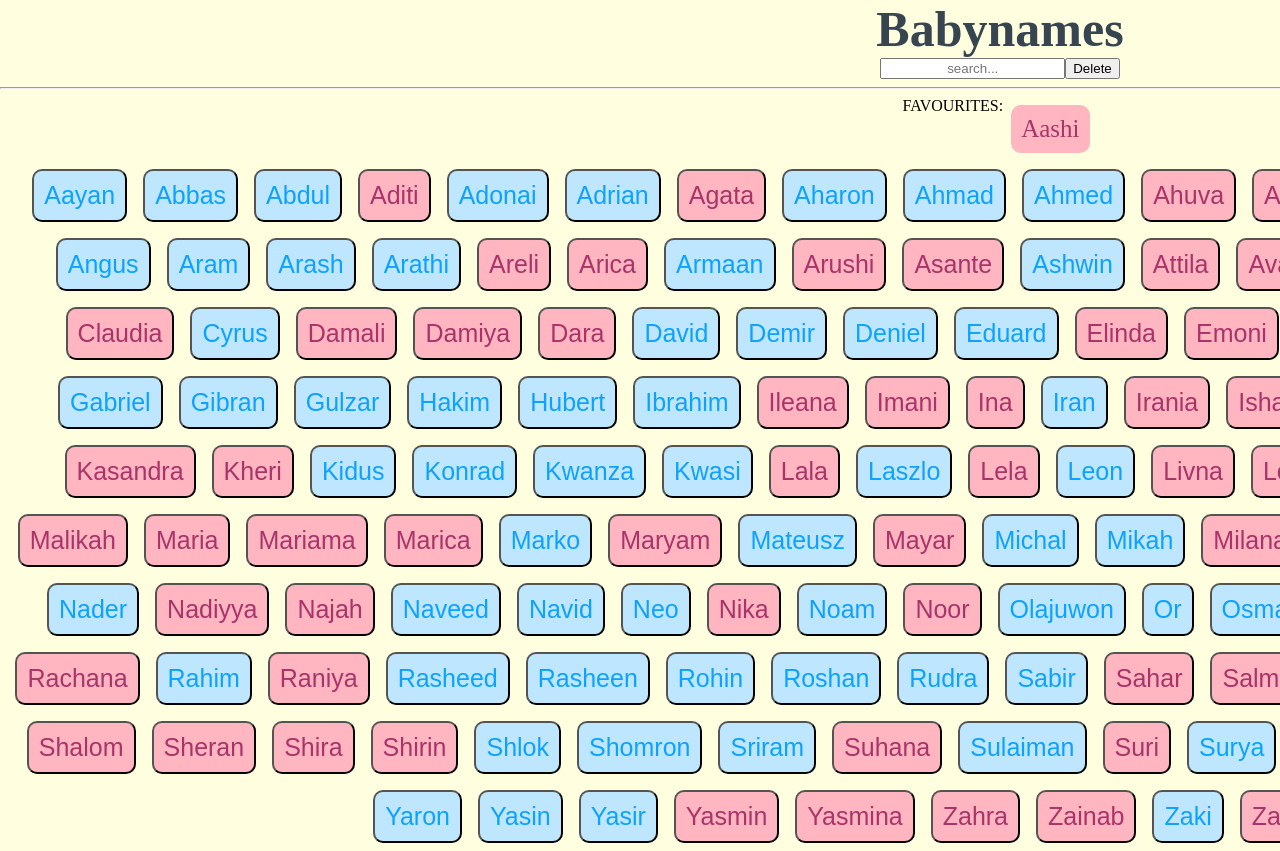
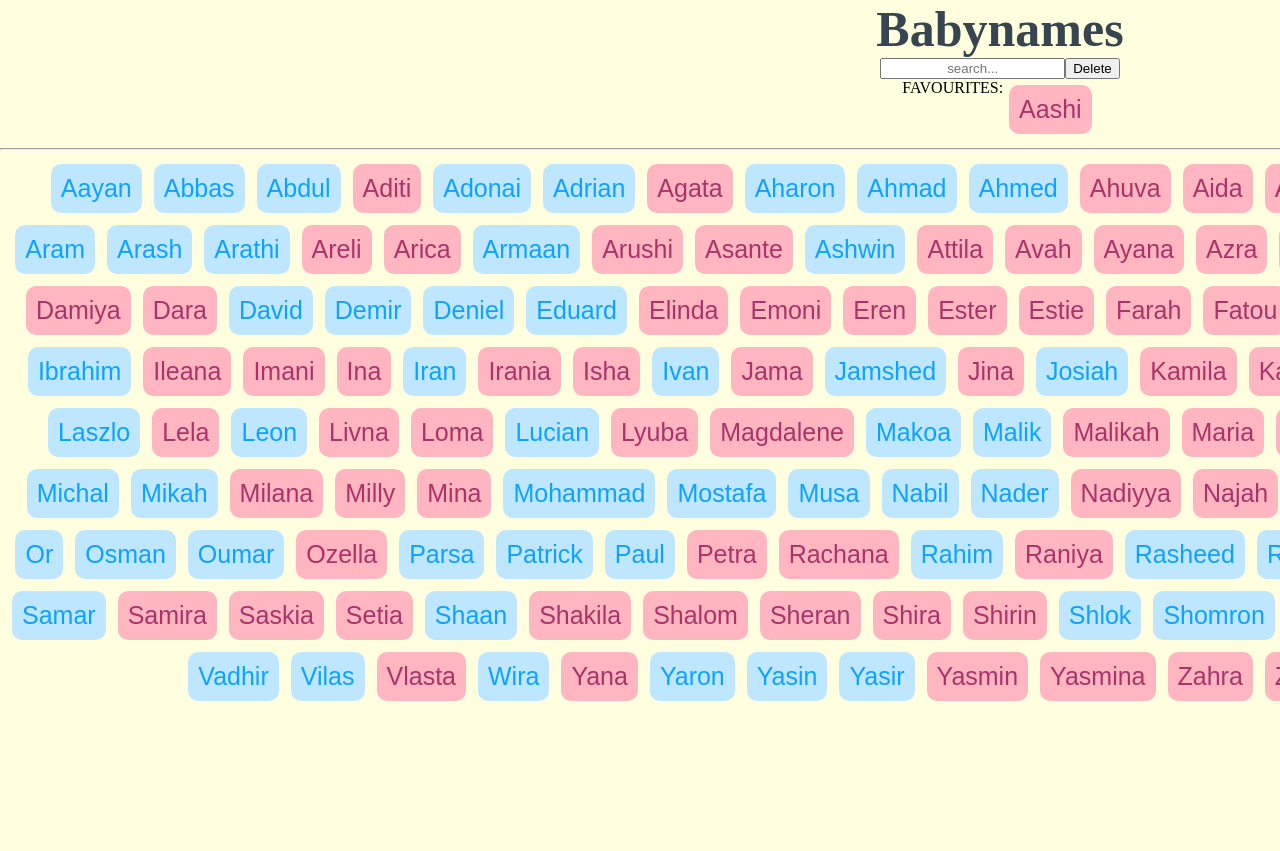
Before and after one commit to christian-2009/baby-names-react, a React (Create React App) app: page / in a window 1280 px wide. Both pictures are taken after a click on the button "Aashi". Shown: the top 851 px of the page. After the commit the page ends 800 px from the top, so only its background shows below. Built offline with nearby package versions, Linux system fonts and the light colour scheme.

Commit message:
added working favourites bar and style

```diff
--- a/public/stylesheet.css
+++ b/public/stylesheet.css
@@ -8,8 +8,9 @@ body {
 .babyname {
     font-size: 25px;
     padding: 10px;
-    margin: 8px 8px;
+    margin: 6px 6px;
     border-radius: 10px;
+    border: none;
 }
 
 .m{
--- a/src/App.tsx
+++ b/src/App.tsx
@@ -1,4 +1,3 @@
-import { greet } from "./utils/greet";
 import MainContent from "./components/MainContent";
 
 function App(): JSX.Element {
--- a/src/components/MainContent.tsx
+++ b/src/components/MainContent.tsx
@@ -1,6 +1,5 @@
 import { sortedBabyData } from "../utils/sortedBabyData";
 import React, { useState } from "react";
-import BabyName from "./BabyName";
 
 interface BabyInfo {
   id: number;
@@ -18,14 +17,23 @@ export default function MainContent(): JSX.Element {
 
   const favouriteBabyNames = favourites.map((babyObj) => {
     return (
-      <div className={"babyname " + babyObj.sex} key={babyObj.id}>
+      <button
+        className={"babyname " + babyObj.sex}
+        key={babyObj.id}
+        onClick={() =>
+          setFavourites(
+            favourites.filter((currentObj) => currentObj !== babyObj)
+          )
+        }
+      >
         {babyObj.name}
-      </div>
+      </button>
     );
   });
 
-  const favouriteFilteredBabyNames = filteredBabyNames.filter((obj) =>
-    !([...favourites].includes(obj)))
+  const favouriteFilteredBabyNames = filteredBabyNames.filter(
+    (obj) => ![...favourites].includes(obj)
+  );
 
   const babyNames = favouriteFilteredBabyNames.map((babyObj: BabyInfo) => {
     return (
@@ -58,8 +66,8 @@ export default function MainContent(): JSX.Element {
           Delete
         </button>
       </div>
+      <div className="flex">FAVOURITES: {favouriteBabyNames}</div>
       <hr />
-      <div className="flex">FAVOURITES: {favouriteBabyNames}</div>
       <div className="flex">{babyNames}</div>
     </>
   );
--- a/src/components/SearchBar.tsx
+++ b/src/components/SearchBar.tsx
@@ -1,7 +1,4 @@
 import { useState } from "react";
-import { MatchNames } from "./MatchNames";
-import BabyName from "./BabyName";
-import { sortedBabyData } from "../utils/sortedBabyData";
 
 export default function SearchBar(): JSX.Element {
   const [text, setText] = useState("");
```
